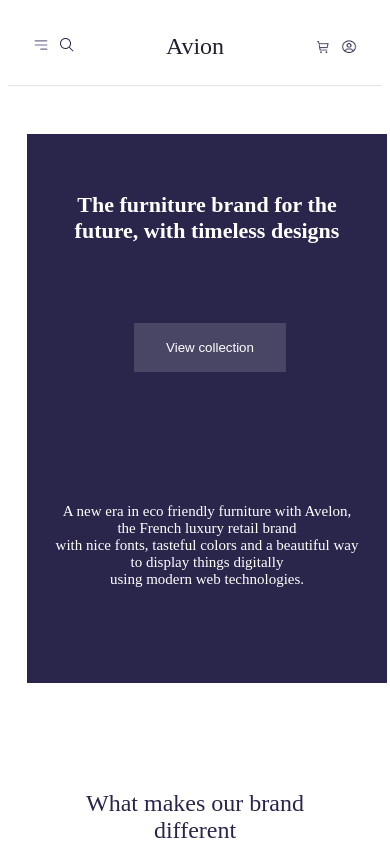
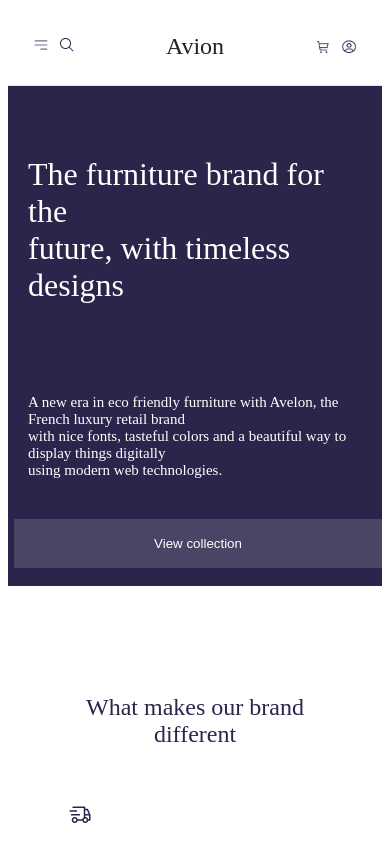
Before and after one commit to mehebbetbabayeva/avion-diploma, a React (Vite) app: page / in a window 390 px wide. Shown: the top 844 px of the page. Built offline with nearby package versions, Linux system fonts and the light colour scheme.

Commit message:
fix responsive introduction

```diff
--- a/src/components/Introduction/Introduction.css
+++ b/src/components/Introduction/Introduction.css
@@ -1,5 +1,7 @@
 
-
+  .introduction{
+    margin: 50px 0;
+  }
   .intro-left-side{
     background-color:#2A254B;
     color: #fff;
@@ -52,29 +54,38 @@
 
   @media (min-width: 320px) and (max-width:767px) {
 
+    .introduction{
+      margin:  0;
+    }
     .intro-container {
       flex-direction: column;
       align-items: center;
     }
 
-    .intro-left-side,
-    .intro-right-side {
+    .intro-left-side{
       flex: none;
       width: 100%;
-      text-align: center;
+
+
     }
 
     .intro-left-side{
       background-color:#2A254B;
       color: #fff;
-      width: 96%;
-      height: 94%;
+      width: 100%;
+      height: 500px;
+      display: flex;
+      flex-direction: column;
 
     }
 
     .introduction h1 {
-      padding: 40px 14px;
-      font-size: 22px;
+
+      padding: 20px;
+      margin: 0;
+      font-size: 32px;
+      font-weight: 400;
+      margin-top: 50px;
     }
 
     .intro-left-side .view-collect {
@@ -90,20 +101,19 @@
     }
 
     .intro-left-side h5{
-      padding: 26px;
+      margin: 0;
+      margin-top: 50px;
       font-size: 15px;
      font-weight: 400;
+     order: 2;
+     padding: 20px;
 
     }
     .intro-right-side{
-      width: 96%;
-      height: 121%;
+      display: none;
     }
 
-    .intro-right-side img {
-      display: none;
 
-    }
 
     .intro-container{
 
@@ -111,5 +121,10 @@
       display: flex;
 
     }
-
+    .view-collect{
+      order: 3;
+      margin-top: 20px;
+      margin-left: 0;
+      margin-bottom: 0;
+    }
   }
--- a/src/components/Introduction/Introduction.tsx
+++ b/src/components/Introduction/Introduction.tsx
@@ -4,8 +4,8 @@ import intro from "../../assets/images/introduction/intro.svg";
 
 const Introduction: React.FC = () => {
     return (
-        <section className="introduction py-5">
-            <div className="container">
+        <section className="introduction">
+
                 <div className="intro-container">
                     {/* Sol tərəf */}
 
@@ -36,7 +36,7 @@ const Introduction: React.FC = () => {
                         </div>
 
                 </div>
-            </div>
+
         </section>
     )
 }
```
